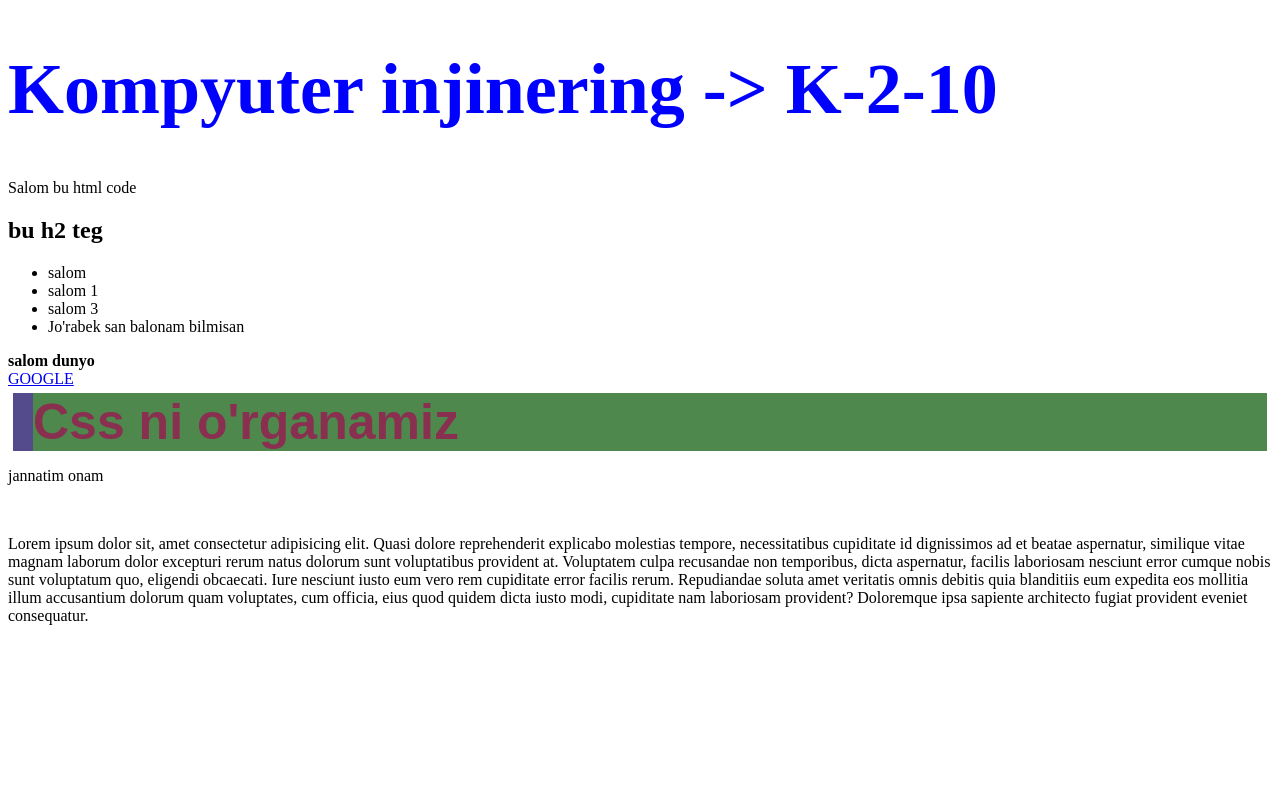
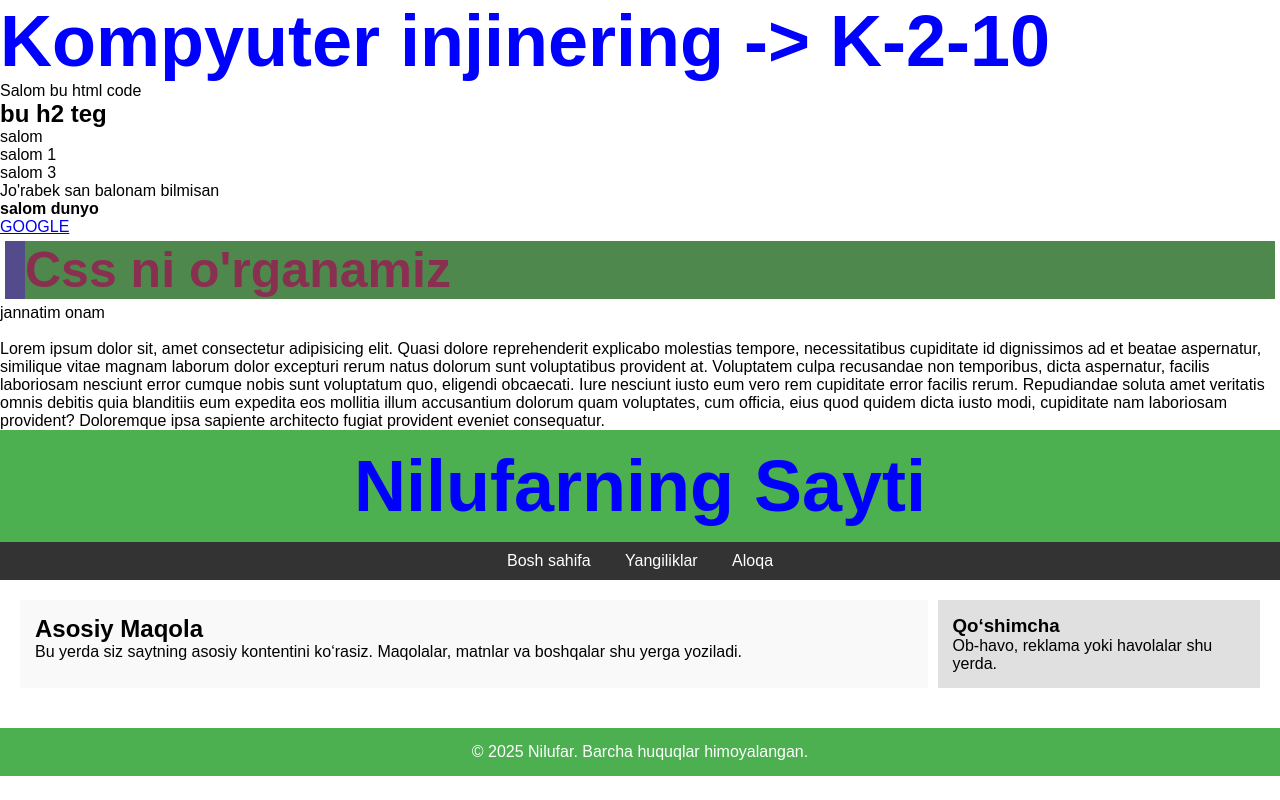
Before and after one commit to Nilufar0810/html, a plain HTML site: page index.html in a window 1280 px wide. Drawn offline with Linux system fonts and the light colour scheme.

Commit message:
sayt yaratdim

```diff
--- a/index.html
+++ b/index.html
@@ -21,6 +21,86 @@
     <h1 class="c">Css ni o'rganamiz</h1>
     <p>jannatim onam</p><br>
     <p>Lorem ipsum dolor sit, amet consectetur adipisicing elit. Quasi dolore reprehenderit explicabo molestias tempore, necessitatibus cupiditate id dignissimos ad et beatae aspernatur, similique vitae magnam laborum dolor excepturi rerum natus dolorum sunt voluptatibus provident at. Voluptatem culpa recusandae non temporibus, dicta aspernatur, facilis laboriosam nesciunt error cumque nobis sunt voluptatum quo, eligendi obcaecati. Iure nesciunt iusto eum vero rem cupiditate error facilis rerum. Repudiandae soluta amet veritatis omnis debitis quia blanditiis eum expedita eos mollitia illum accusantium dolorum quam voluptates, cum officia, eius quod quidem dicta iusto modi, cupiditate nam laboriosam provident? Doloremque ipsa sapiente architecto fugiat provident eveniet consequatur.</p>
+    <!DOCTYPE html>
+<html lang="uz">
+<head>
+    <meta charset="UTF-8">
+    <title>Nilufarning Sayti</title>
+    <style>
+        body {
+            font-family: sans-serif;
+            margin: 0;
+        }
+        header, footer {
+            background-color: #4CAF50;
+            color: white;
+            padding: 15px;
+            text-align: center;
+        }
+        nav {
+            background-color: #333;
+            color: white;
+            padding: 10px;
+            text-align: center;
+        }
+        nav a {
+            color: white;
+            margin: 0 15px;
+            text-decoration: none;
+        }
+        section {
+            display: flex;
+            padding: 20px;
+        }
+        article {
+            flex: 3;
+            background-color: #f9f9f9;
+            padding: 15px;
+            margin-right: 10px;
+        }
+        aside {
+            flex: 1;
+            background-color: #e0e0e0;
+            padding: 15px;
+        }
+        footer {
+            margin-top: 20px;
+        }
+    </style>
+</head>
+<body>
+
+    <header>
+        <h1>Nilufarning Sayti</h1>
+    </header>
+
+    <nav>
+        <a href="#">Bosh sahifa</a>
+        <a href="#">Yangiliklar</a>
+        <a href="#">Aloqa</a>
+    </nav>
+
+    <section>
+        <article>
+            <h2>Asosiy Maqola</h2>
+            <p>Bu yerda siz saytning asosiy kontentini ko‘rasiz. Maqolalar, matnlar va boshqalar shu yerga yoziladi.</p>
+        </article>
+
+        <aside>
+            <h3>Qo‘shimcha</h3>
+            <p>Ob-havo, reklama yoki havolalar shu yerda.</p>
+        </aside>
+    </section>
+
+    <footer>
+        © 2025 Nilufar. Barcha huquqlar himoyalangan.
+    </footer>
+
+</body>
+</html>
+
+
+
 
     <script src="script.js"></script>
 </body>
--- a/style.css
+++ b/style.css
@@ -10,4 +10,26 @@ h1 {
     border: 20px;
     margin: 5px;
     border-left: 20px rgb(84, 75, 141) dashed;
+
 }
+* {
+    box-sizing: border-box;
+    margin: 0;
+    padding: 0;
+  }
+
+  body {
+    position: relative;
+  }
+
+  .h_one {
+    color: yellow;
+    font-size: 50px;
+    background-color: rgb(241, 151, 24);
+    margin: 40px;
+    text-align: right;
+    font-size: 50px;
+    border-left: 5px red dashed;
+
+
+  }
```
